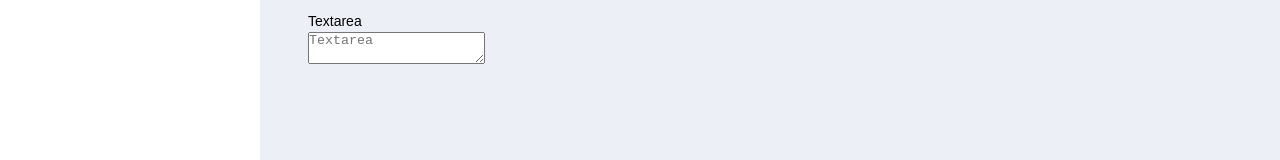
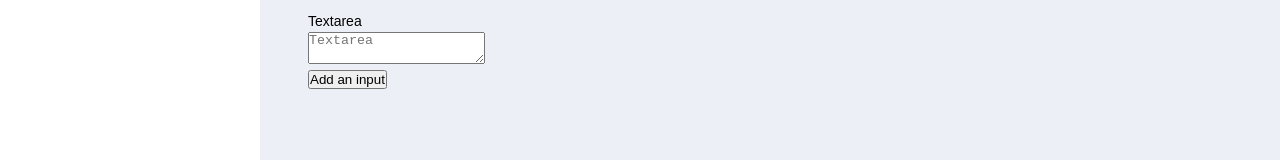
Before and after one commit to alantheandroid/stackhouse-dashboard, a React (Create React App) app: page /form-builder in a window 1280 px wide. Shown: the part 585-745 px from the top of the page. Built offline with nearby package versions, Linux system fonts and the light colour scheme.

Commit message:
Logic to add input to form started

```diff
--- a/src/components/FormFactory/index.tsx
+++ b/src/components/FormFactory/index.tsx
@@ -5,16 +5,14 @@ import { CompoundMsgType } from '../../features/compoundMsg/model';
 import { elementGeneratorMap } from './elementMapper';
 
 type FormFactoryProps = {
-  form: FormType;
+  form: FormType | undefined;
   value: CompoundMsgType | undefined;
 };
 
 export const FormFactory = ({ form }: FormFactoryProps) => {
-  const { elements } = form;
-
   return (
     <>
-      {elements.map((element) => {
+      {form?.elements.map((element) => {
         const Component = elementGeneratorMap[element.type];
         if (Component !== undefined) {
           return (
--- a/src/pages/FormBuilder/index.tsx
+++ b/src/pages/FormBuilder/index.tsx
@@ -3,13 +3,18 @@
 // The form preview is a component that renders the form created by the form builder
 // the form builder is a component that renders the form elements
 
-import React, { useEffect } from 'react';
+import React, { useEffect, useState } from 'react';
 import { FormFactory } from '../../components/FormFactory';
 import { mockForm } from './mock';
-import { useDispatch } from 'react-redux';
+import { useDispatch, useSelector } from 'react-redux';
 import { CompoundMsgType } from '../../features/compoundMsg/model';
-import { FormElementType } from '../../components/FormFactory/formModel';
+import {
+  FormElementType,
+  FormType,
+} from '../../components/FormFactory/formModel';
 import { formBuilderActions } from '../../features/formBuilder/slice';
+import { generateId } from '../../utils/formIdGenerator';
+import { selectForms } from '../../features/formBuilder/selector';
 
 type FormBuilderProps = {
   valueFromState: CompoundMsgType | undefined;
@@ -17,14 +22,40 @@ type FormBuilderProps = {
 
 export const FormBuilder = ({ valueFromState }: FormBuilderProps) => {
   const dispatch = useDispatch();
+  const forms = useSelector(selectForms);
+  const [form, setForm] = useState<FormType>();
 
   useEffect(() => {
     dispatch(formBuilderActions.addForm(mockForm));
-  }, [dispatch]);
+  }, []);
+
+  useEffect(() => {
+    const form = forms[0];
+    if (form !== undefined) {
+      setForm(form);
+    }
+  }, [forms]);
+
+  const handleAddInput = () => {
+    const newElement: FormElementType = {
+      type: 'input',
+      id: generateId(),
+      name: 'newInput',
+      label: 'New Input',
+      inputType: 'text',
+      required: false,
+      disabled: false,
+      isDisabled: false,
+    };
+    console.log('new element ready');
+    const DTO = { formId: form?.formId, element: newElement };
+    dispatch(formBuilderActions.addElementToForm(DTO));
+  };
 
   return (
     <div>
-      <FormFactory form={mockForm} value={valueFromState} />
+      <FormFactory form={form} value={valueFromState} />
+      <button onClick={handleAddInput}>Add an input</button>
     </div>
   );
 };
```
